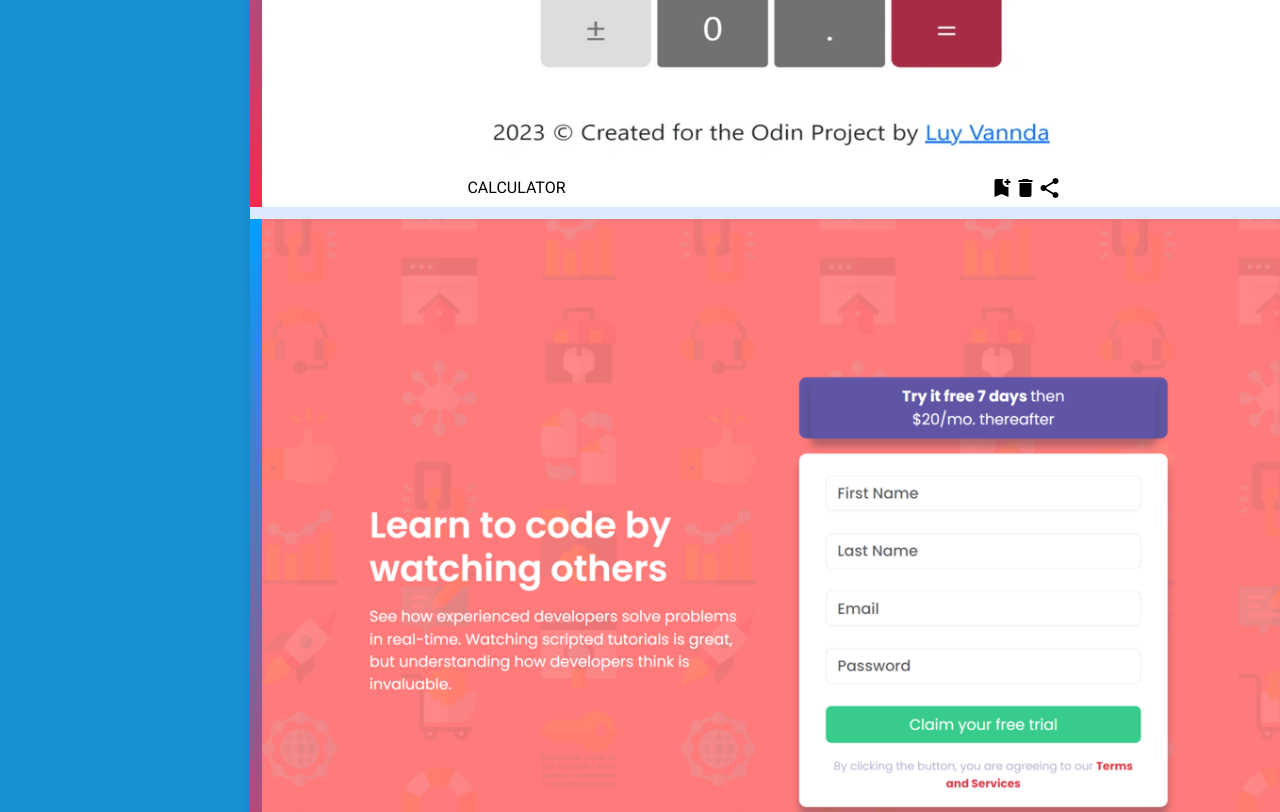
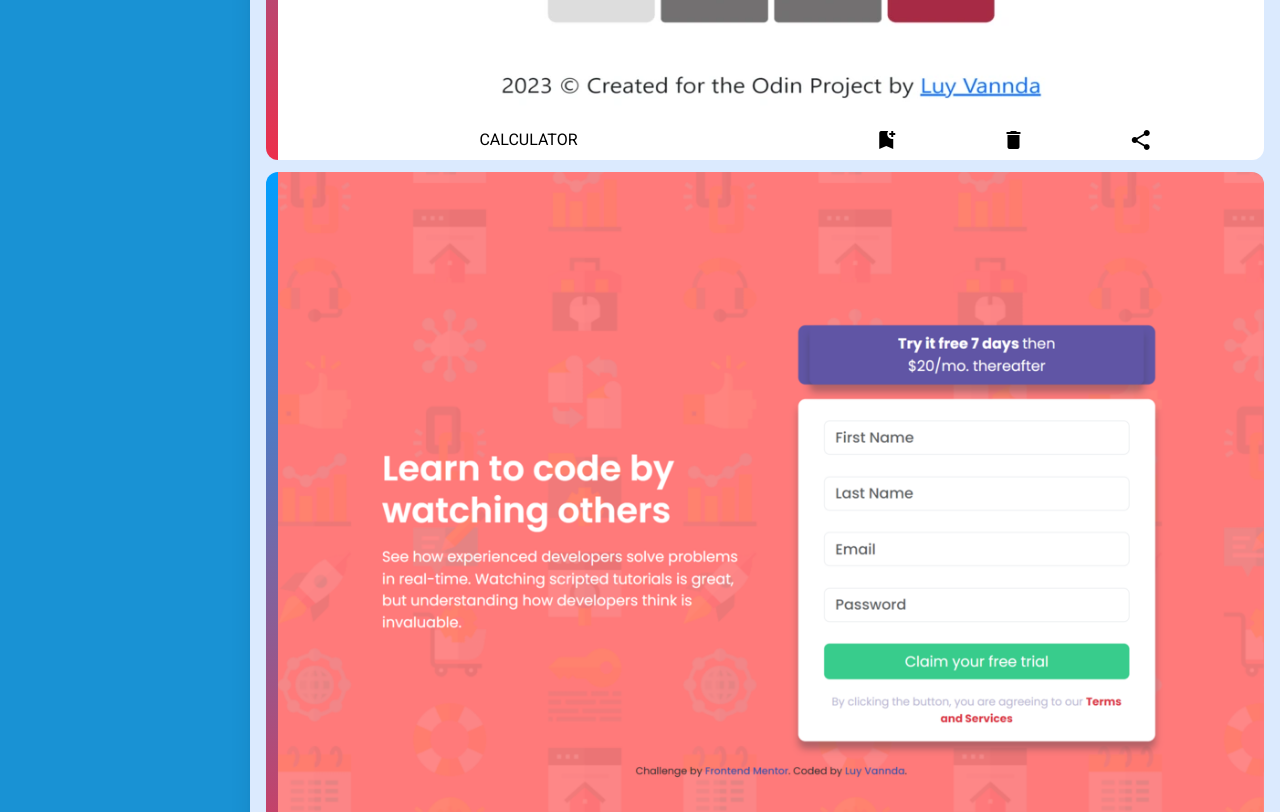
Before and after one commit to luyvannda/odin-admin-dashboard, a React (Vite) app: page / in a window 1280 px wide. Shown: the part 1880-2692 px from the top of the page. Built offline with nearby package versions, Linux system fonts and the light colour scheme.

Commit message:
add border radius to each component inside project card

```diff
--- a/src/components/Projects.tsx
+++ b/src/components/Projects.tsx
@@ -3,18 +3,22 @@ import { projectsData } from "../constants/projectsData";
 export default function Projects() {
   return (
     <div className="project-container">
-      <h1 className="font-medium">Your Projects</h1>
+      <h1 className="mb-2 ml-4 font-medium">Your Projects</h1>
       {projectsData.map((project) => (
         <div
-          className="grid grid-cols-project-card grid-rows-project-card"
+          className="grid grid-cols-project-card grid-rows-project-card  px-4"
           key={project.id}
         >
-          <div className="h-full w-full bg-gradient-to-b from-[#009fff] to-[#ec2f4b]"></div>
+          <div className="h-full w-full rounded-l-3xl bg-gradient-to-b from-[#009fff] to-[#ec2f4b]"></div>
           <div className="">
-            <img src={project.imgCover} alt={project.title} />
-            <div className="grid grid-cols-2 bg-white pt-2">
+            <img
+              src={project.imgCover}
+              alt={project.title}
+              className="rounded-tr-xl"
+            />
+            <div className="grid grid-cols-2 rounded-br-xl bg-white px-2 py-2">
               <h2 className="mx-auto">{project.title}</h2>
-              <div className="mx-auto">
+              <div className="flex items-center justify-evenly">
                 <span className="material-icons">bookmark_add</span>
                 <span className="material-icons">delete</span>
                 <span className="material-icons">share</span>
```
Also changed, not shown: 1 other file (tests, documents, lock files or other folders).
